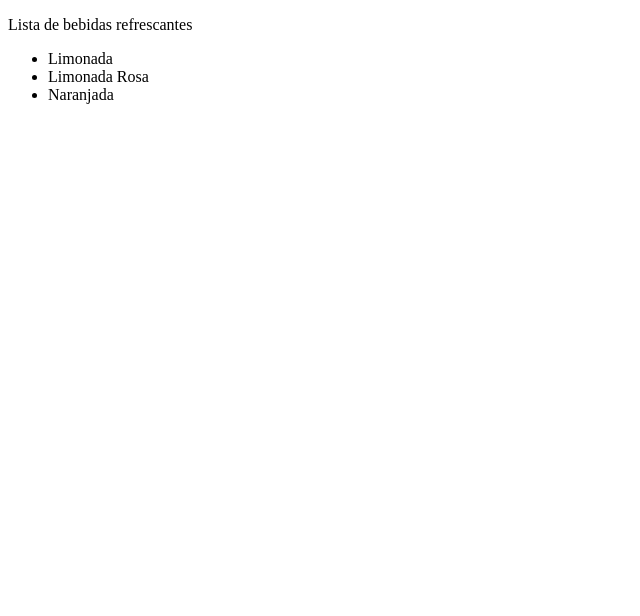
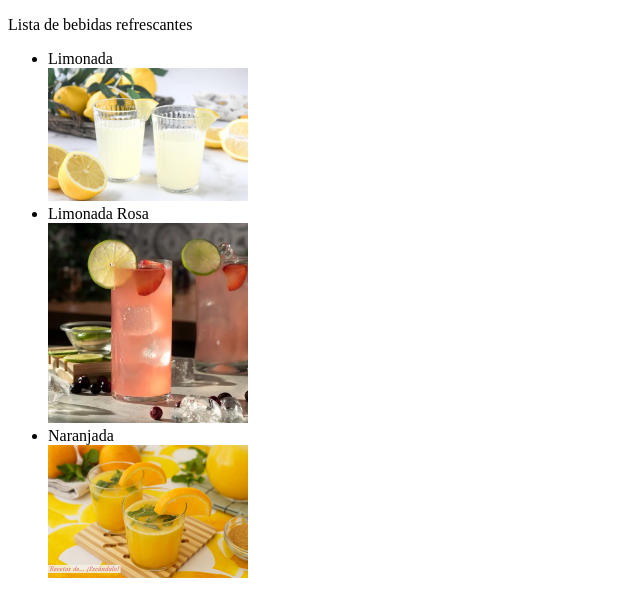
Before and after one commit to martin1607/arenero_menu, a plain HTML site: page bebidas/index.html in a window 1280 px wide. Shown: the whole page, without its empty margins (0-640 px from the left). Drawn offline with Linux system fonts and the light colour scheme.

Commit message:
Agregar imágenes al index.html de bebidas

```diff
--- a/bebidas/index.html
+++ b/bebidas/index.html
@@ -9,8 +9,11 @@
     <p>Lista de bebidas refrescantes</p>
     <ul>
         <li>Limonada</li>
+        <img src="limonada/imagenes/limonada.jpg" alt="Limonada" width="200">
         <li>Limonada Rosa</li>
+        <img src="limonadarosa/imagenes/limonadarosa.png" alt="Limonada Rosa" width="200">
         <li>Naranjada</li>
+        <img src="naranjada/imagenes/Naranjada.jpg" alt="Naranjada" width="200">
     </ul>
 </body>
 </html>
```
